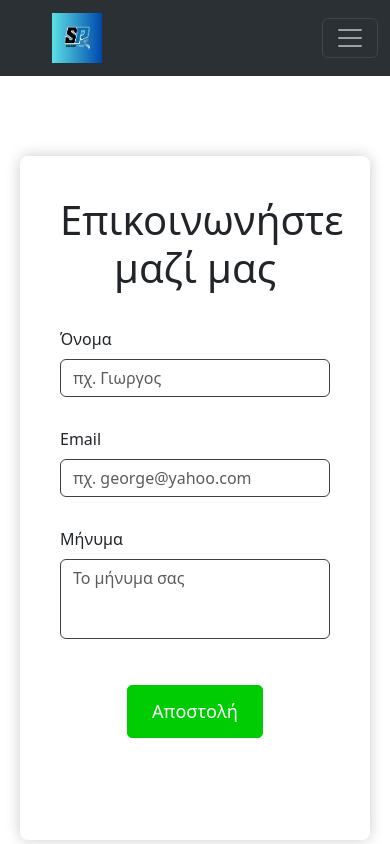
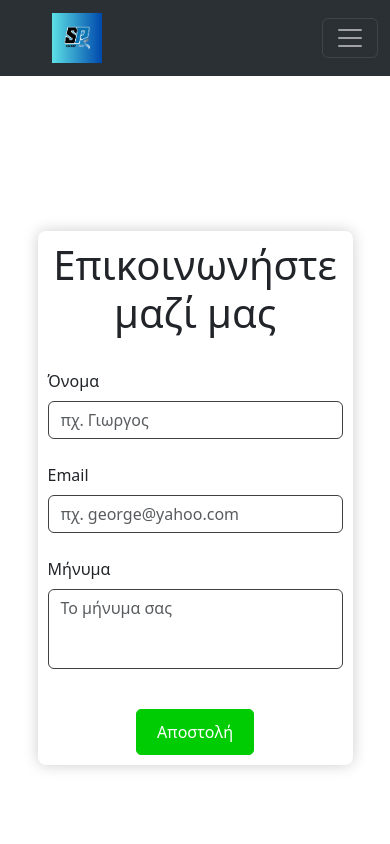
Before and after one commit to Retsos/SalaryPro-Project, a React (Vite) app: page /Contact in a window 390 px wide. Shown: the top 844 px of the page. Built offline with nearby package versions, Linux system fonts and the light colour scheme.

Commit message:
Mikres allages sto responviseness toy contact form

```diff
--- a/src/Components/Navbar/Footer.css
+++ b/src/Components/Navbar/Footer.css
@@ -20,3 +20,9 @@
 .footer-content a:hover {
   text-decoration: underline;
 }
+/* Small devices (portrait tablets and large phones, 600px and up) */
+@media only screen and (max-width: 768px) {
+  .foοter{
+    height: 15%;
+  }
+}
--- a/src/Components/Pages/Contact.css
+++ b/src/Components/Pages/Contact.css
@@ -5,36 +5,80 @@
     width: 100%;
     height: 100vh;
     padding: 20px;
+    box-sizing: border-box;
 }
+
 .form-container {
-    padding: 40px;
+    padding: 2vw;
     width: 100%;
-    max-width: 1000px;
-    height: 85%;
+    max-width: 800px;
+    min-height: 50%;
+    max-height: 85%;
     box-shadow: 0 0 15px rgba(0, 0, 0, 0.2);
     background-color: #ffffff;
     border-radius: 8px;
+    box-sizing: border-box;
 }
+
 .form-container h2 {
     text-align: center;
-    margin-bottom: 35px;
-    font-size: 40px;
+    margin-bottom: 2rem;
+    font-size: 2.5rem;
 }
-.mb-3{
-    margin-top: 30px;
+
+.mb-3 {
+    margin-top: 1.5rem;
 }
+
+input, textarea {
+    width: 100%;
+    padding: 1rem;
+    font-size: 1.2rem;
+    box-sizing: border-box;
+}
+
 .btn-primary {
     width: auto;
-    padding: 12px 24px;
-    margin-top: 30px;
-    font-size: 18px;
+    padding: 1rem 2rem;
+    font-size: 1.2rem;
+    margin-top: 1.5rem;
     border-radius: 5px;
+    box-sizing: border-box;
 }
-.btnsent{
+
+.btnsent {
     background-color: hsl(121, 100%, 40%);
     border-color: hsl(121, 100%, 40%);
 }
-.btnsent:hover{
+
+.btnsent:hover {
     background-color: hsl(121, 100%, 30%);
     border-color: hsl(121, 100%, 40%);
 }
+
+@media only screen and (max-width: 768px) {
+    .form-container {
+        padding: 10px;
+        width: 90%;
+        height: auto;
+    }
+
+    h2 {
+        font-size: 1.6rem;
+    }
+
+    input, textarea {
+        font-size: 1rem;
+    }
+
+    .btn-primary {
+        padding: 10px 20px;
+        font-size: 1rem;
+    }
+}
+@media only screen and (max-width: 490px) {
+
+    h2 {
+        font-size: 1rem;
+    }
+}
--- a/src/Components/Pages/Contact.jsx
+++ b/src/Components/Pages/Contact.jsx
@@ -7,7 +7,7 @@ export default function Contact() {
         <>
             <Navbar />
             <div className="container contact-container">
-                <div className="form-container">
+                <div className="form-container"style={{maxHeight: "85%"}}>
                     <h2>Επικοινωνήστε μαζί μας</h2>
                     <form>
                         <div className="mb-3">
```
